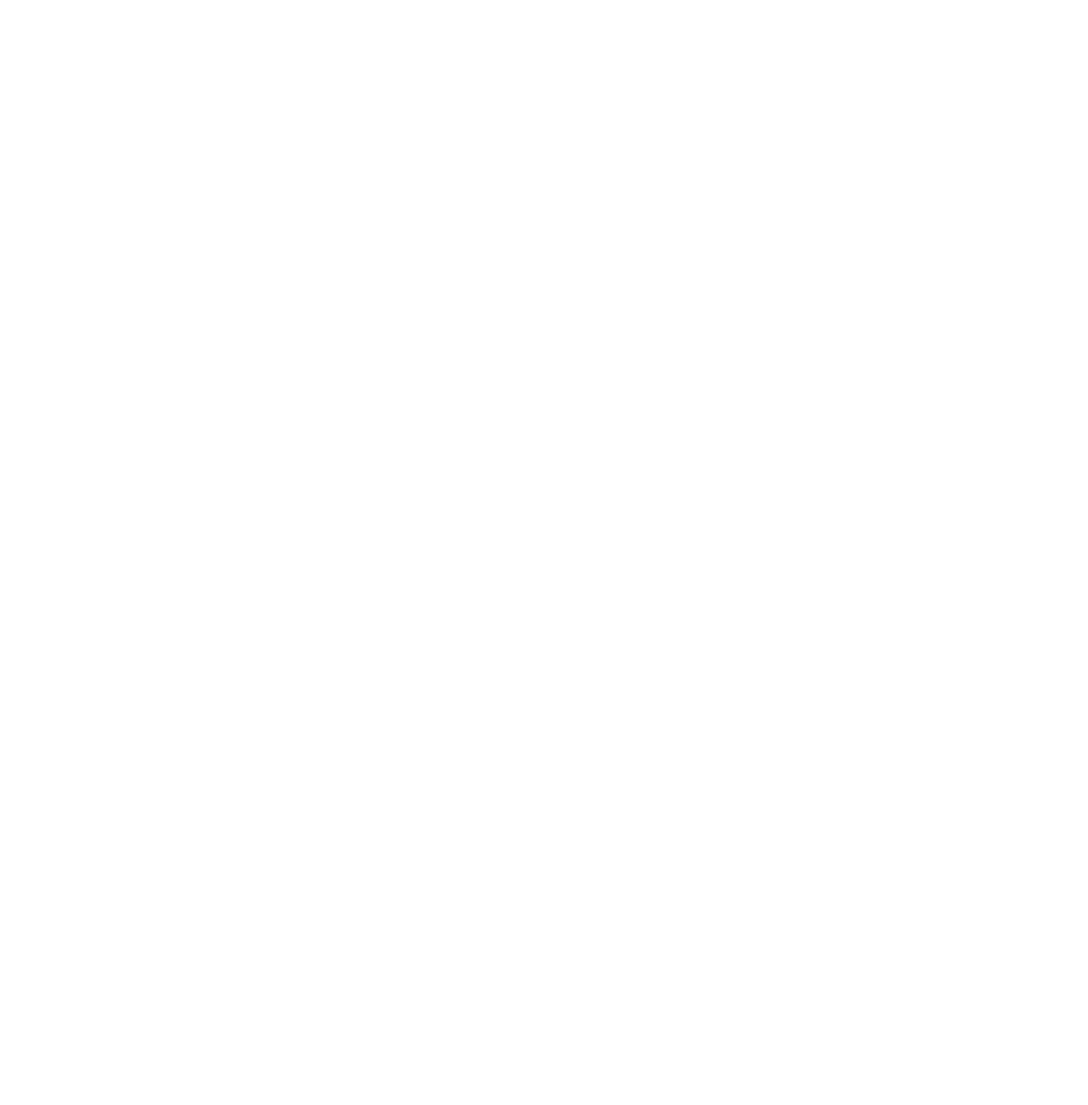
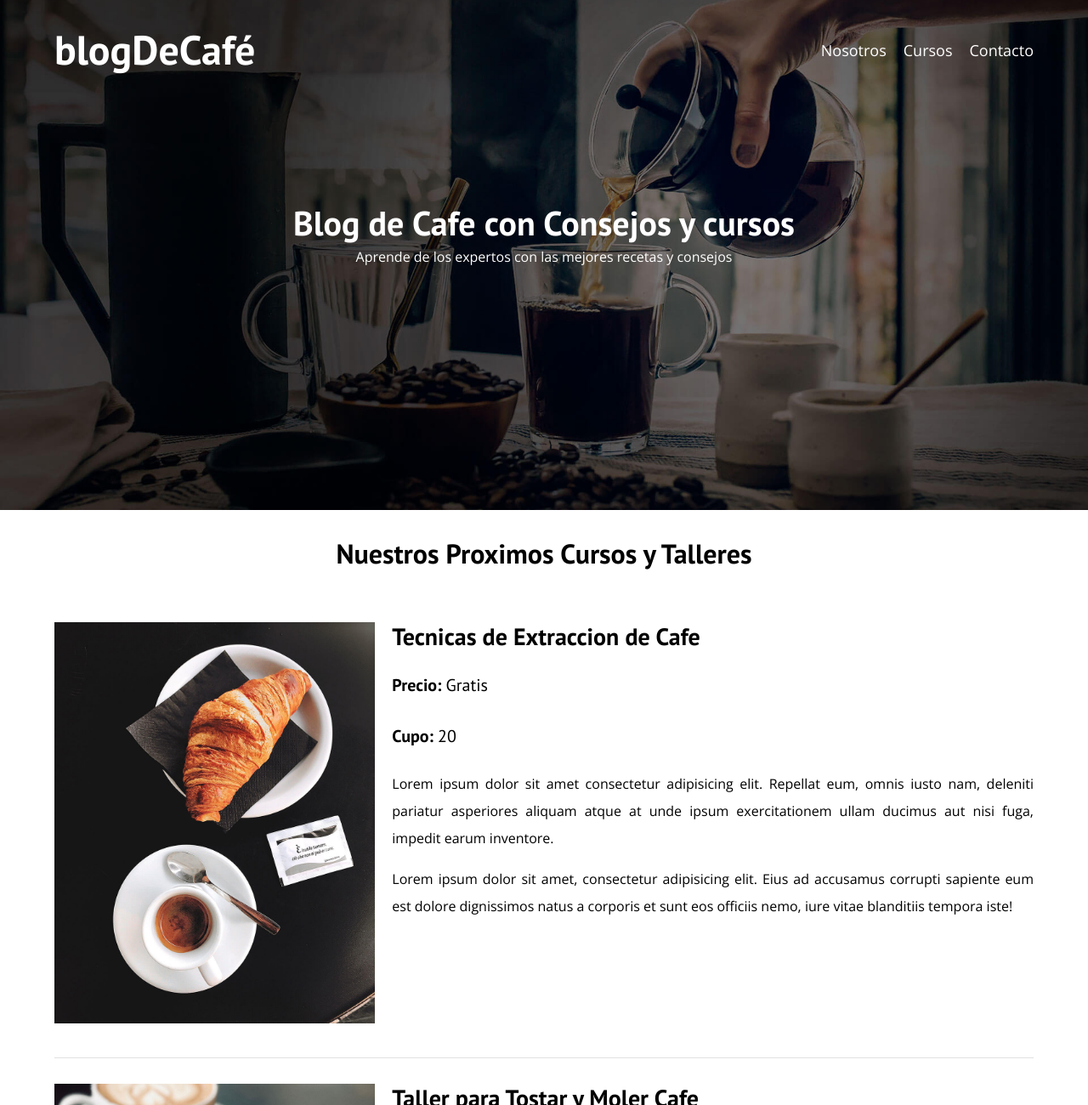
Before and after one commit to slbcronos/blogdecafe_inicio, a plain HTML site: page cursos.html in a window 1280 px wide. Shown: the top 1300 px of the page at 85% size. Before the commit the page ends 800 px from the top, so only its background shows below. Drawn offline with nearby package versions, Linux system fonts and the light colour scheme.

Commit message:
Video 87

```diff
--- a/css/styles.css
+++ b/css/styles.css
@@ -249,6 +249,14 @@ img{
 
  }
 
+ .curso__informacion p{
+     text-align: justify;
+ }
+
+ .entrada-texto{
+     text-align: justify;
+ }
+
 
 /*NOSOTROS*********************************************************/
 @media(min-width: 768px){
@@ -260,3 +268,33 @@ img{
 }
 
 /*CURSOS***********************************************************/
+
+.curso{
+    padding: 3rem 0;
+    border-bottom: 1px solid var(--gris);
+}
+
+.curso:last-of-type{
+    border-bottom: none;
+    margin-bottom: 0;
+
+}
+
+@media (min-width: 768px){
+    .curso{
+        display: grid;
+        grid-template-columns: 1fr 2fr;
+        gap: 2rem;
+    }
+}
+
+.curso__label{
+    font-family: var(--fuenteHeading);
+    font-weight: bold;
+    font-size: 2rem;
+}
+
+.curso__info{
+    font-weight: normal;
+    font-size: 2rem;
+}
--- a/cursos.html
+++ b/cursos.html
@@ -0,0 +1,110 @@
+<!DOCTYPE html>
+<html lang="en">
+<head>
+    <meta charset="UTF-8">
+    <meta http-equiv="X-UA-Compatible" content="IE=edge">
+    <meta name="viewport" content="width=device-width, initial-scale=1.0">
+    <title>Cafe Blog</title>
+    <link rel="stylesheet" href="css/normalize.css">
+    <link rel="preconnect" href="https://fonts.googleapis.com">
+    <link rel="preconnect" href="https://fonts.gstatic.com" crossorigin>
+    <link href="https://fonts.googleapis.com/css2?family=Open+Sans&family=PT+Sans:wght@400;700&display=swap" rel="stylesheet">
+    <link rel="stylesheet" href="css/styles.css">
+</head>
+<body>
+    <header class="header">
+        <div class="contenedor">
+            <div class="barra">
+                <a class="logo" href="index.html">
+                    <h1 class="logo__nombre no-margin centrar-texto">blog<span class="logo__bold">DeCafé</span></h1>
+                </a>
+                <nav class="navegacion">
+                    <a href="nosotros.html" class="navegacion__enlace">Nosotros</a>
+                    <a href="cursos.html" class="navegacion__enlace">Cursos</a>
+                    <a href="contacto.html" class="navegacion__enlace">Contacto</a>
+                </nav>
+            </div>
+        </div>
+        <div class="header__texto">
+            <h2 class="no-margin">Blog de Cafe con Consejos y cursos</h2>
+            <p class="no-margin">Aprende de los expertos con las mejores recetas y consejos</p>
+        </div>
+    </header>
+
+    <main class="contenedor">
+        <h3 class="centrar-texto">Nuestros Proximos Cursos y Talleres</h3>
+        <div class="curso">
+            <div class="curso__imagen">
+                <img src="img/curso1.jpg" alt="Curso 1">
+            </div>
+
+            <div class="curso__informacion">
+                <h4 class="no-margin">Tecnicas de Extraccion de Cafe</h4>
+                <p class="curso__label">Precio:
+                    <span class="curso__info">Gratis</span>
+                </p>
+                <p class="curso__label">Cupo:
+                    <span class="curso__info">20</span>
+                </p>
+                <p>Lorem ipsum dolor sit amet consectetur adipisicing elit. Repellat eum, omnis iusto nam, deleniti pariatur asperiores aliquam atque at unde ipsum exercitationem ullam ducimus aut nisi fuga, impedit earum inventore.</p>
+                <p>Lorem ipsum dolor sit amet, consectetur adipisicing elit. Eius ad accusamus corrupti sapiente eum est dolore dignissimos natus a corporis et sunt eos officiis nemo, iure vitae blanditiis tempora iste!</p>
+            </div>
+
+        </div>
+
+        <div class="curso">
+            <div class="curso__imagen">
+                <img src="img/curso2.jpg" alt="Curso 1">
+            </div>
+
+            <div class="curso__informacion">
+                <h4 class="no-margin">Taller para Tostar y Moler Cafe</h4>
+                <p class="curso__label">Precio:
+                    <span class="curso__info">Gratis</span>
+                </p>
+                <p class="curso__label">Cupo:
+                    <span class="curso__info">20</span>
+                </p>
+                <p>Lorem ipsum dolor sit amet consectetur adipisicing elit. Repellat eum, omnis iusto nam, deleniti pariatur asperiores aliquam atque at unde ipsum exercitationem ullam ducimus aut nisi fuga, impedit earum inventore.</p>
+                <p>Lorem ipsum dolor sit amet, consectetur adipisicing elit. Eius ad accusamus corrupti sapiente eum est dolore dignissimos natus a corporis et sunt eos officiis nemo, iure vitae blanditiis tempora iste!</p>
+            </div>
+
+        </div>
+
+        <div class="curso">
+            <div class="curso__imagen">
+                <img src="img/curso3.jpg" alt="Curso 1">
+            </div>
+
+            <div class="curso__informacion">
+                <h4 class="no-margin">4 Receta de Cafe para Principiantes</h4>
+                <p class="curso__label">Precio:
+                    <span class="curso__info">Gratis</span>
+                </p>
+                <p class="curso__label">Cupo:
+                    <span class="curso__info">20</span>
+                </p>
+                <p>Lorem ipsum dolor sit amet consectetur adipisicing elit. Repellat eum, omnis iusto nam, deleniti pariatur asperiores aliquam atque at unde ipsum exercitationem ullam ducimus aut nisi fuga, impedit earum inventore.</p>
+                <p>Lorem ipsum dolor sit amet, consectetur adipisicing elit. Eius ad accusamus corrupti sapiente eum est dolore dignissimos natus a corporis et sunt eos officiis nemo, iure vitae blanditiis tempora iste!</p>
+            </div>
+
+        </div>
+
+    </main>
+
+    <footer class="footer">
+        <div class="contenedor">
+            <div class="barra">
+                <a class="logo" href="index.html">
+                    <h1 class="logo__nombre no-margin centrar-texto">blog<span class="logo__bold">DeCafé</span></h1>
+                </a>
+                <nav class="navegacion">
+                    <a href="nosotros.html" class="navegacion__enlace">Nosotros</a>
+                    <a href="cursos.html" class="navegacion__enlace">Cursos</a>
+                    <a href="contacto.html" class="navegacion__enlace">Contacto</a>
+                </nav>
+            </div>
+        </div>
+    </footer>
+</body>
+</html>
```
Also changed, not shown: entrada.html (added, +65 -0 lines).
